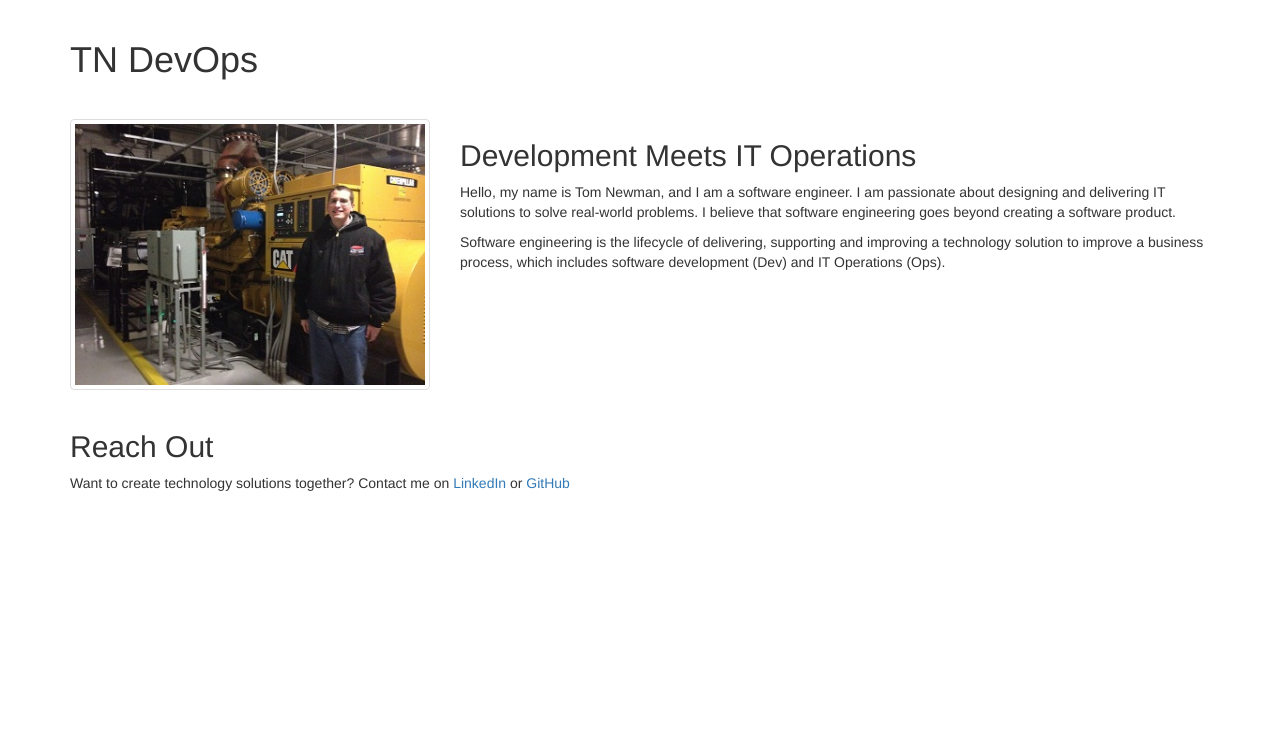
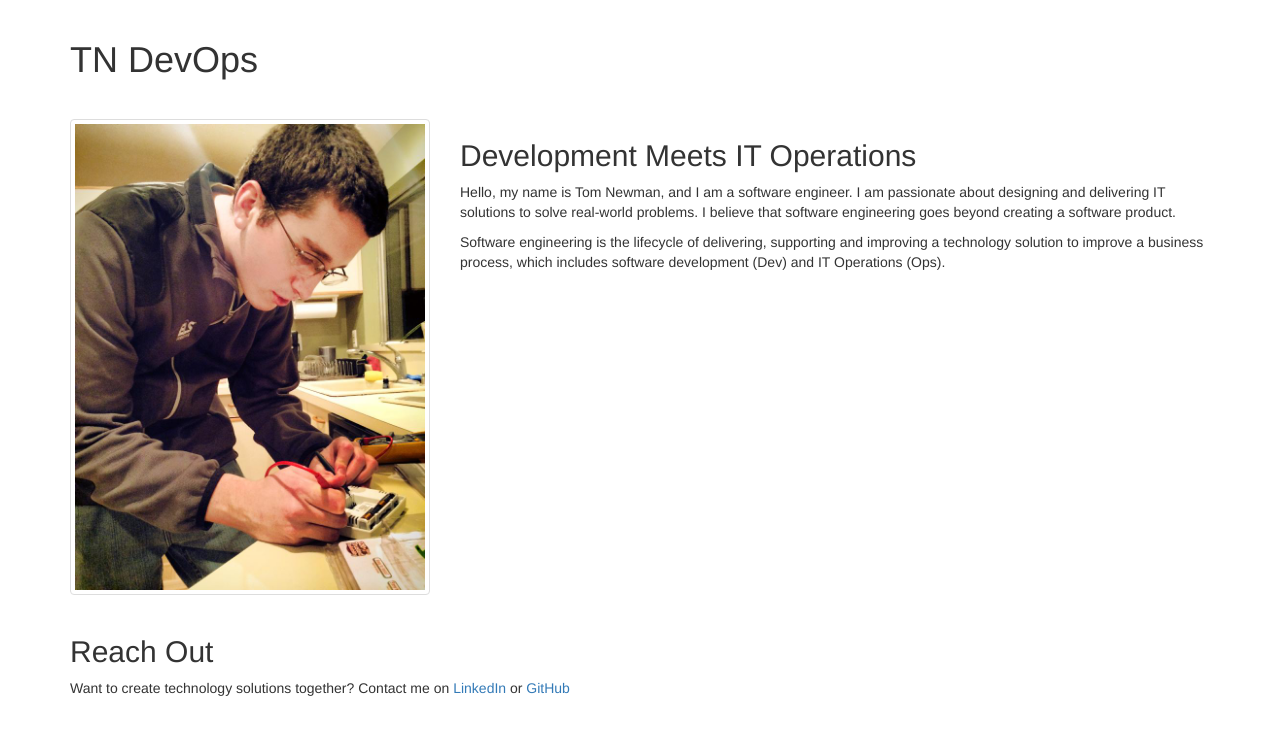
Before and after one commit to tnewman/tnewman.github.io, a plain HTML site: page index.html in a window 1280 px wide. Drawn offline with nearby package versions, Linux system fonts and the light colour scheme.

Commit message:
Electronics debugging picture.

```diff
--- a/index.html
+++ b/index.html
@@ -16,7 +16,7 @@
 			</div>
 			<div class="row">
 				<div class="col-md-4">
-					<img src="img/vzw.jpg" class="img-responsive thumbnail">
+					<img src="img/debugger.jpg" class="img-responsive thumbnail">
 				</div>
 				<div class="col-md-8">
 					<h2>Development Meets IT Operations</h2>
```
Also changed, not shown: img/debugger.jpg (added).
